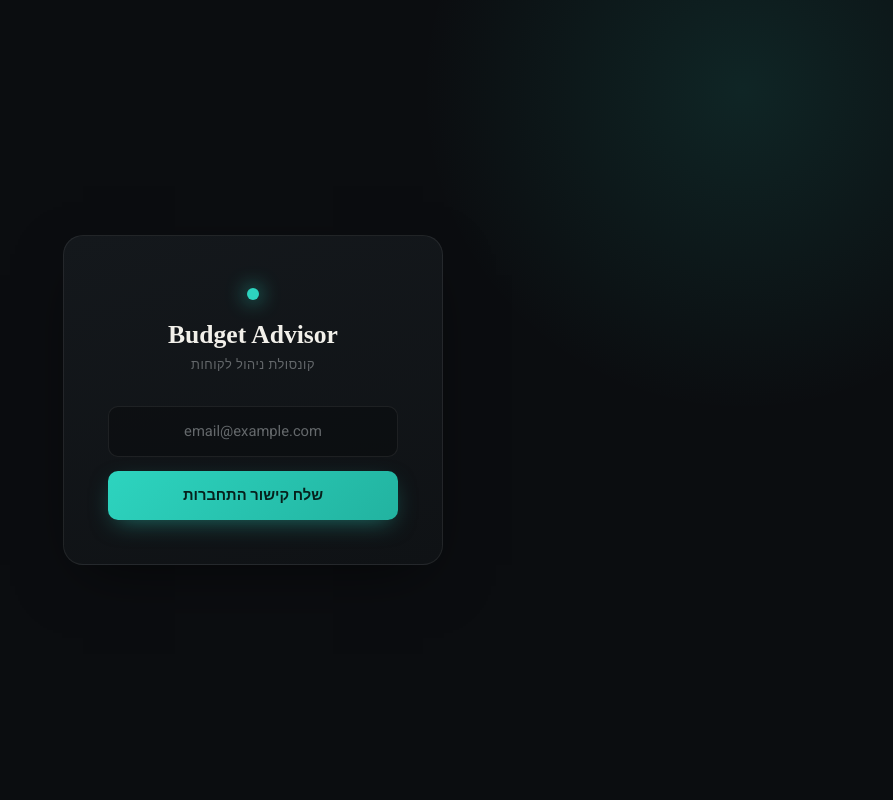
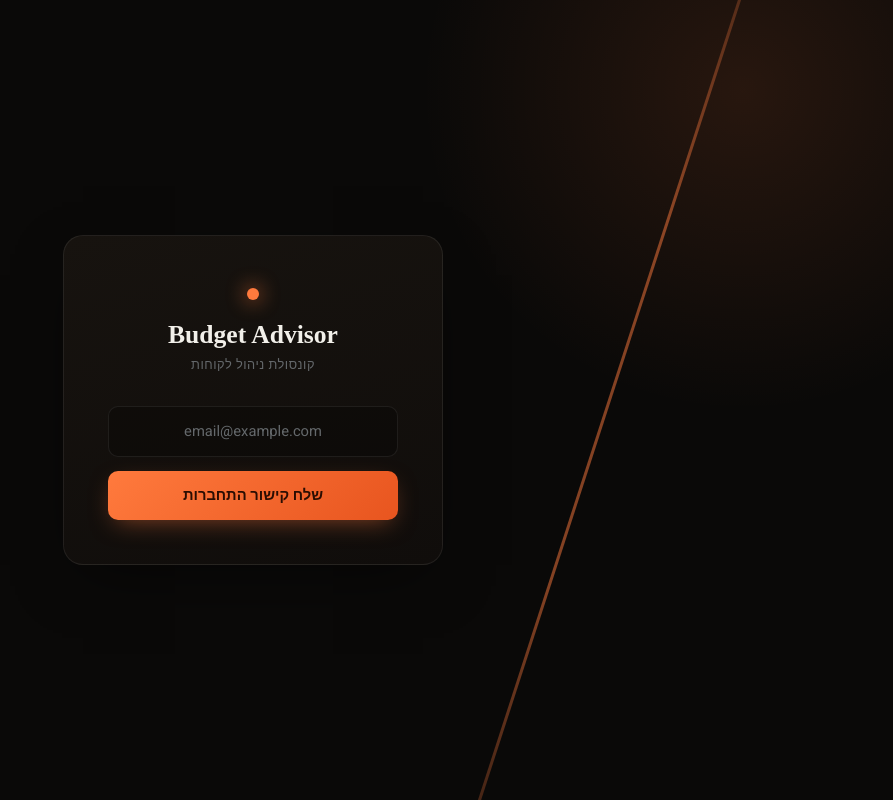
Before and after one commit to davidtheking28-oss/budget-app, a React (Vite) app in the folder advisor-app/: page / in a window 1280 px wide. Shown: the whole page, without its empty margins (387-1280 px from the left). Built offline with nearby package versions, Linux system fonts and the light colour scheme; a web font is replaced by a local one.

Commit message:
bolder direction: ember/amber signal color on true ink-black, diagonal signature mark on login

```diff
--- a/advisor-app/src/auth/Login.jsx
+++ b/advisor-app/src/auth/Login.jsx
@@ -21,6 +21,7 @@ export default function Login() {
   return (
     <div className={styles.wrap} dir="rtl">
       <div className={styles.glow}></div>
+      <div className={styles.diagonal}></div>
       <div className={styles.card}>
         <div className={styles.mark}></div>
         <div className={styles.logo}>Budget Advisor</div>
--- a/advisor-app/src/auth/Login.module.css
+++ b/advisor-app/src/auth/Login.module.css
@@ -16,6 +16,18 @@
   background: radial-gradient(circle, rgba(var(--accent-rgb), 0.12), transparent 65%);
   top: -260px;
   right: -200px;
+  pointer-events: none;
+}
+
+.diagonal {
+  position: absolute;
+  width: 3px;
+  height: 160%;
+  background: linear-gradient(180deg, transparent, var(--accent) 35%, var(--accent) 65%, transparent);
+  opacity: 0.5;
+  top: -30%;
+  right: 22%;
+  transform: rotate(18deg);
   pointer-events: none;
 }
 
@@ -83,8 +95,8 @@
   padding: 14px;
   border-radius: 10px;
   border: none;
-  background: linear-gradient(135deg, var(--accent), #22b3a0);
-  color: #06201c;
+  background: linear-gradient(135deg, var(--accent), #e8551f);
+  color: #2a0d02;
   font-family: var(--font-body);
   font-weight: 700;
   font-size: 0.92rem;
--- a/advisor-app/src/budget/Analysis.jsx
+++ b/advisor-app/src/budget/Analysis.jsx
@@ -7,7 +7,7 @@ import styles from './Analysis.module.css';
 
 ChartJS.register(ArcElement, Tooltip, Legend);
 
-const PALETTE = ['#2dd4bf', '#c9a875', '#8b95a8', '#e8756a', '#52c99a', '#7d8fb3', '#d9b25c', '#5f7a76'];
+const PALETTE = ['#ff7a3d', '#c9a875', '#8b95a8', '#e8756a', '#52c99a', '#7d8fb3', '#d9b25c', '#5f7a76'];
 
 export default function Analysis({ clientUserId, year, month }) {
   const { data, loading } = useClientBudget(clientUserId);
--- a/advisor-app/src/budget/Budget.module.css
+++ b/advisor-app/src/budget/Budget.module.css
@@ -28,8 +28,8 @@
   padding: 11px 22px;
   border-radius: 9px;
   border: none;
-  background: linear-gradient(135deg, var(--accent), #22b3a0);
-  color: #06201c;
+  background: linear-gradient(135deg, var(--accent), #e8551f);
+  color: #2a0d02;
   font-family: var(--font-body);
   font-weight: 700;
   font-size: 0.86rem;
--- a/advisor-app/src/budget/Expenses.module.css
+++ b/advisor-app/src/budget/Expenses.module.css
@@ -29,8 +29,8 @@
   padding: 11px 22px;
   border-radius: 9px;
   border: none;
-  background: linear-gradient(135deg, var(--accent), #22b3a0);
-  color: #06201c;
+  background: linear-gradient(135deg, var(--accent), #e8551f);
+  color: #2a0d02;
   font-family: var(--font-body);
   font-weight: 700;
   font-size: 0.86rem;
--- a/advisor-app/src/clients/ClientList.module.css
+++ b/advisor-app/src/clients/ClientList.module.css
@@ -207,8 +207,8 @@
   padding: 11px 22px;
   border-radius: 9px;
   border: none;
-  background: linear-gradient(135deg, var(--accent), #22b3a0);
-  color: #06201c;
+  background: linear-gradient(135deg, var(--accent), #e8551f);
+  color: #2a0d02;
   font-family: var(--font-body);
   font-weight: 700;
   font-size: 0.86rem;
--- a/advisor-app/src/crm/Crm.module.css
+++ b/advisor-app/src/crm/Crm.module.css
@@ -43,8 +43,8 @@
   padding: 10px 18px;
   border-radius: 9px;
   border: none;
-  background: linear-gradient(135deg, var(--accent), #22b3a0);
-  color: #06201c;
+  background: linear-gradient(135deg, var(--accent), #e8551f);
+  color: #2a0d02;
   font-weight: 700;
   font-size: 0.84rem;
   cursor: pointer;
--- a/advisor-app/src/theme.css
+++ b/advisor-app/src/theme.css
@@ -1,11 +1,11 @@
 :root {
-  --bg: #0b0d10;
-  --bg-2: #0f1215;
-  --surface: #14181c;
-  --surface2: #1b2126;
-  --accent: #2dd4bf;
-  --accent-rgb: 45, 212, 191;
-  --accent-dim: rgba(45, 212, 191, 0.14);
+  --bg: #0a0908;
+  --bg-2: #100d0b;
+  --surface: #17130f;
+  --surface2: #201a15;
+  --accent: #ff7a3d;
+  --accent-rgb: 255, 122, 61;
+  --accent-dim: rgba(255, 122, 61, 0.14);
   --gold: #c9a875;
   --gold-rgb: 201, 168, 117;
   --green-rgb: 82, 201, 154;
```
